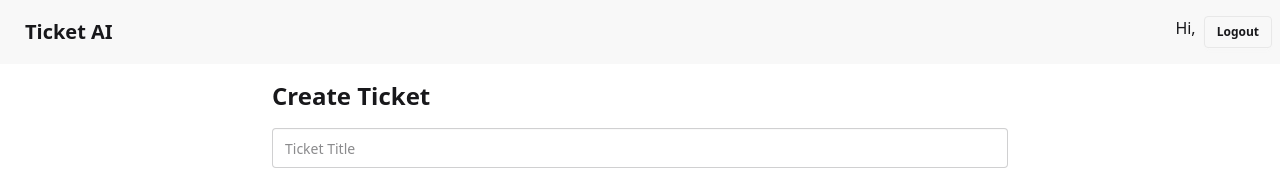
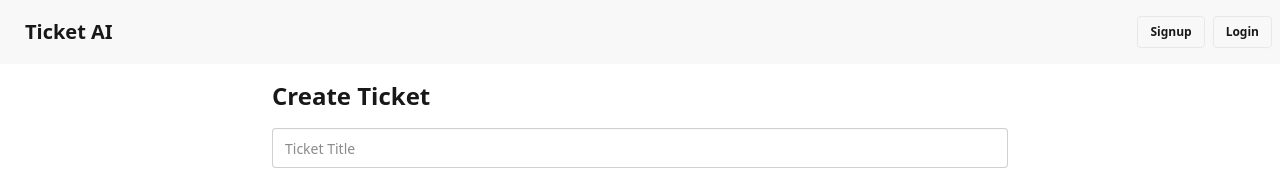
Before and after one commit to NaveedAfraz/CollabAI, a React (Vite) app in the folder frontend/: page / in a window 1280 px wide. Shown: the top 170 px of the page. Built offline with nearby package versions, Linux system fonts and the light colour scheme; no server answers.

Commit message:
added all changes for v1

```diff
--- a/frontend/src/components/navbar.jsx
+++ b/frontend/src/components/navbar.jsx
@@ -4,7 +4,7 @@ import useLogOut from "../hooks/useLogOut";
 export default function Navbar() {
   const { user } = useAuth();
   console.log(user);
-  let userFound = user?.userFound?.id;
+
   const { logOut } = useLogOut();
   return (
     <div className="navbar bg-base-200">
@@ -14,7 +14,7 @@ export default function Navbar() {
         </Link>
       </div>
       <div className="flex gap-2">
-        {userFound ? (
+        {!user?.userFound?._id ? (
           <>
             <Link to="/signup" className="btn btn-sm">
               Signup
@@ -26,7 +26,7 @@ export default function Navbar() {
         ) : (
           <>
             <p>Hi, {user?.userFound?.email}</p>
-            {userFound && user?.userFound?.role === "admin" ? (
+            {user?.userFound?.role === "admin" ? (
               <Link to="/admin" className="btn btn-sm">
                 Admin
               </Link>
```
